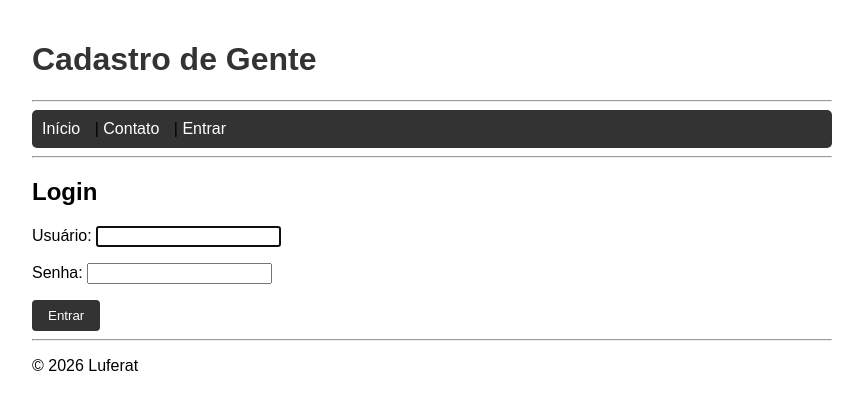
After one commit to glaubernascimento/djangobase2, a Django app: page /accounts/login/ in a window 1280 px wide. The commit adds this page. Shown: the top 410 px of the page, without its empty margins (208-1071 px from the left). Run offline with Django 5.2, Linux system fonts and the light colour scheme.

Commit message:
algumas melhorias

```diff
--- /dev/null
+++ b/cadastro/static/cadastro/style.css
@@ -0,0 +1,31 @@
+body {
+    font-family: Arial, sans-serif;
+    max-width: 800px;
+    margin: 0 auto;
+    padding: 20px;
+}
+
+nav {
+    background-color: #333;
+    padding: 10px;
+    border-radius: 5px;
+}
+
+nav a {
+    color: white;
+    text-decoration: none;
+    margin-right: 10px;
+}
+
+h1 {
+    color: #333;
+}
+
+button {
+    background-color: #333;
+    color: white;
+    padding: 8px 16px;
+    border: none;
+    border-radius: 4px;
+    cursor: pointer;
+}
--- a/cadastro/templates/cadastro/base.html
+++ b/cadastro/templates/cadastro/base.html
@@ -1,9 +1,11 @@
+{% load static %}
 <!DOCTYPE html>
 <html lang="pt-br">
 
 <head>
     <meta charset="UTF-8">
     <title>{{ sitename }}{% block titulo %}{% endblock %}</title>
+    <link rel="stylesheet" href="{% static 'cadastro/style.css' %}">
 </head>
 
 <body>
@@ -14,11 +16,20 @@
 
     <hr>
 
-    <nav>
-        <a href="{% url 'index' %}">Início</a> |
-        <a href="{% url 'contato' %}">Contato</a> |
-        <a href="{% url 'adicionar' %}">Adicionar</a>
-    </nav>
+<nav>
+    <a href="{% url 'index' %}">Início</a> |
+    <a href="{% url 'contato' %}">Contato</a> |
+    {% if user.is_authenticated %}
+        <a href="{% url 'adicionar' %}">Adicionar</a> |
+        Olá, {{ user.username }}! |
+        <form method="POST" action="{% url 'logout' %}" style="display: inline;">
+            {% csrf_token %}
+            <button type="submit">Sair</button>
+        </form>
+    {% else %}
+        <a href="{% url 'login' %}">Entrar</a>
+    {% endif %}
+</nav>
 
     <hr>
 
--- a/cadastro/templates/cadastro/contato.html
+++ b/cadastro/templates/cadastro/contato.html
@@ -2,7 +2,7 @@
 
 {% extends 'cadastro/base.html' %}
 
-{% block titulo %}Cadastro de Pessoas - Faça Contato{% endblock %}
+{% block titulo %} - Faça Contato{% endblock %}
 
 {% block conteudo %}
 
--- a/cadastro/templates/cadastro/deletar.html
+++ b/cadastro/templates/cadastro/deletar.html
@@ -9,6 +9,6 @@
     <form method="POST">
         {% csrf_token %}
         <button type="submit">Confirmar</button>
-        <a href="/pessoa/{{ pessoa.id }}/">Cancelar</a>
+        <a href="{% url 'detalhe' pessoa.id %}">Cancelar</a>
     </form>
 {% endblock %}
--- a/cadastro/templates/cadastro/detalhe.html
+++ b/cadastro/templates/cadastro/detalhe.html
@@ -7,7 +7,9 @@
     <p><strong>Email:</strong> {{ pessoa.email }}</p>
     <p><strong>Idade:</strong> {{ pessoa.idade }} anos</p>
 
-    <a href="{% url 'editar' pessoa.id %}">Editar</a> |
-    <a href="{% url 'deletar' pessoa.id %}">Apagar</a> |
+    {% if user.is_authenticated %}
+        <a href="{% url 'editar' pessoa.id %}">Editar</a> |
+        <a href="{% url 'deletar' pessoa.id %}">Apagar</a> |
+    {% endif %}
     <a href="{% url 'index' %}">Voltar</a>
 {% endblock %}
--- /dev/null
+++ b/cadastro/templates/registration/login.html
@@ -0,0 +1,13 @@
+{% extends 'cadastro/base.html' %}
+
+{% block titulo %}Login{% endblock %}
+
+{% block conteudo %}
+    <h2>Login</h2>
+
+    <form method="POST">
+        {% csrf_token %}
+        {{ form.as_p }}
+        <button type="submit">Entrar</button>
+    </form>
+{% endblock %}
--- a/core/urls.py
+++ b/core/urls.py
@@ -1,19 +1,5 @@
-"""
-URL configuration for core project.
+# core\urls.py
 
-The `urlpatterns` list routes URLs to views. For more information please see:
-    https://docs.djangoproject.com/en/6.0/topics/http/urls/
-Examples:
-Function views
-    1. Add an import:  from my_app import views
-    2. Add a URL to urlpatterns:  path('', views.home, name='home')
-Class-based views
-    1. Add an import:  from other_app.views import Home
-    2. Add a URL to urlpatterns:  path('', Home.as_view(), name='home')
-Including another URLconf
-    1. Import the include() function: from django.urls import include, path
-    2. Add a URL to urlpatterns:  path('blog/', include('blog.urls'))
-"""
 from django.contrib import admin
 from django.urls import include, path
 
@@ -22,4 +8,7 @@ urlpatterns = [
 
     # Lista as rotas do app "cadastro"
     path('', include('cadastro.urls')),
+
+    # Rota para o fluxo de autenticação
+    path('accounts/', include('django.contrib.auth.urls')),
 ]
```
Also changed, not shown: cadastro/views.py (+4 -4 lines), core/settings.py (+6 -2 lines).
